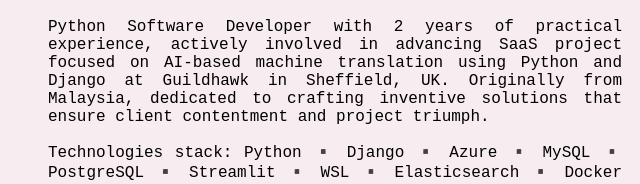
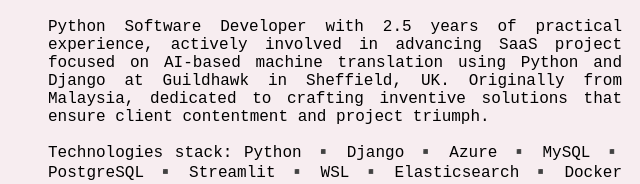
Before and after one commit to hudarashid/portfolio, a plain HTML site: page index.html in a window 1280 px wide. Shown: the part 309-493 px from the top of the page, 305-945 px from the left. Drawn offline with Linux system fonts and the light colour scheme; a web font is replaced by a local one.

Commit message:
update description

```diff
--- a/index.html
+++ b/index.html
@@ -64,7 +64,7 @@
             </div>
 
             <img src="./img/photo.png" alt="Huda's Photo" class="profile-photo">
-            <p>Python Software Developer with 2 years of practical experience, actively involved in advancing SaaS project focused on AI-based machine translation using Python and Django at Guildhawk in Sheffield, UK. Originally from Malaysia, dedicated to crafting inventive solutions that ensure client contentment and project triumph.</p>
+            <p>Python Software Developer with 2.5 years of practical experience, actively involved in advancing SaaS project focused on AI-based machine translation using Python and Django at Guildhawk in Sheffield, UK. Originally from Malaysia, dedicated to crafting inventive solutions that ensure client contentment and project triumph.</p>
 
             <p>Technologies stack: Python ▪️ Django ▪️ Azure ▪️ MySQL ▪️ PostgreSQL ▪️ Streamlit ▪️ WSL ▪️ Elasticsearch ▪️ Docker ▪️ pandas ▪️ C# ▪️ JavaScript ▪️ TypeScript ▪️ Next.js</p>
 
```
